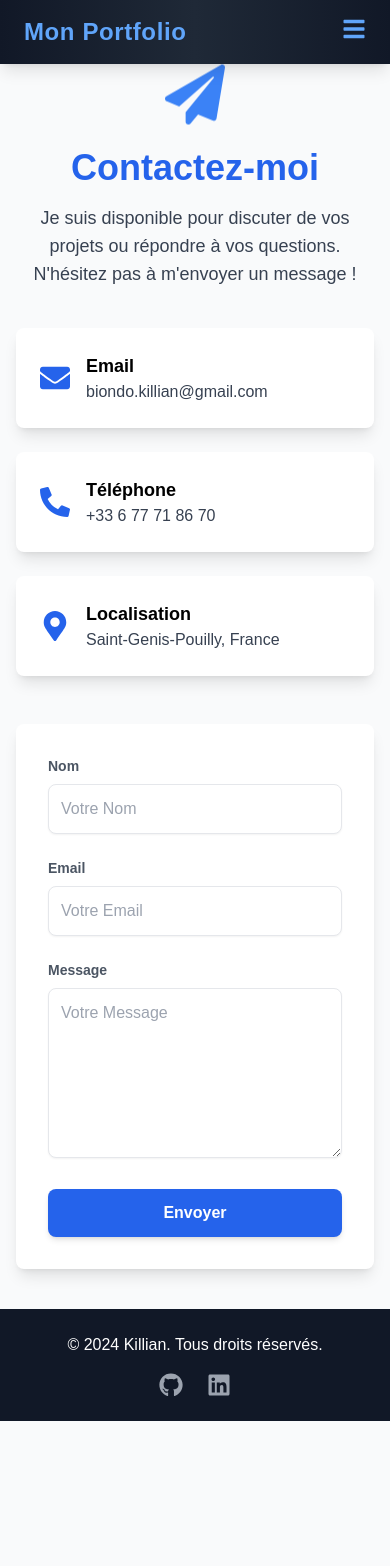
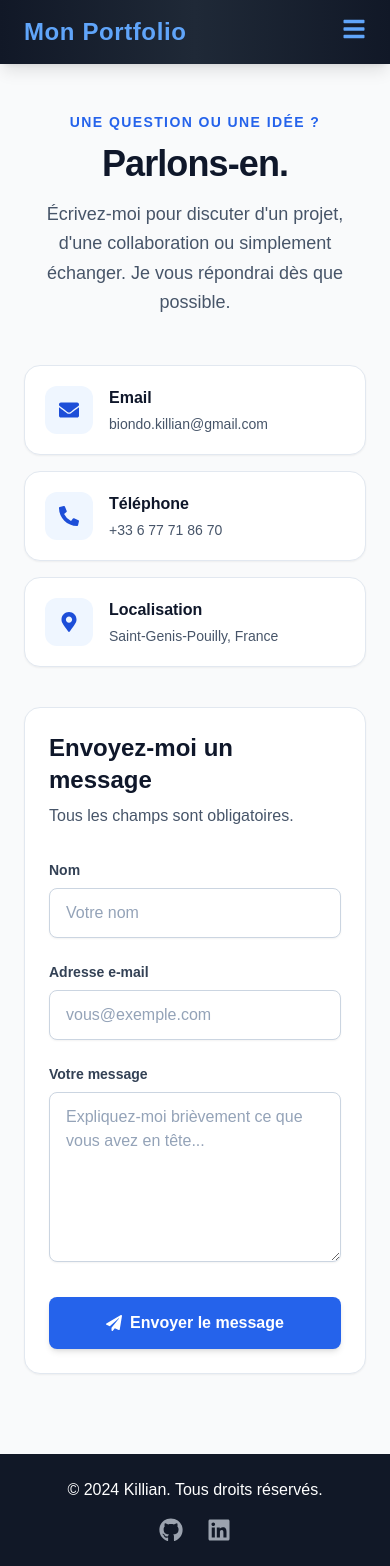
Before and after one commit to killianbiondo/Portfolio_enLigne, a Next.js app in the folder mon-portfolio/: page /contact in a window 390 px wide. Before the commit the page ends 1421 px from the top, so only its background shows below. Built offline with nearby package versions, Linux system fonts and the light colour scheme.

Commit message:
MAJ files

```diff
--- a/mon-portfolio/pages/contact.js
+++ b/mon-portfolio/pages/contact.js
@@ -30,7 +30,7 @@ export default function Contact() {
                 setStatus({ success: false, message: result.message || 'Une erreur est survenue.' });
             }
         } catch (error) {
-            console.error('Error submitting the form:', error);
+            console.error("Erreur lors de l'envoi du formulaire :", error);
             setStatus({ success: false, message: 'Erreur de connexion au serveur.' });
         } finally {
             setIsSubmitting(false);
@@ -40,122 +40,151 @@ export default function Contact() {
     return (
         <div>
             <Header />
-            <main className="container mx-auto px-4 py-10" style={{ paddingTop: '4.5rem' }}>
-                {/* En-tête */}
-                <div className="text-center mb-10">
-                    <FaPaperPlane className="text-blue-500 text-6xl mx-auto mb-4 animate-bounce" />
-                    <h2 className="text-4xl font-extrabold text-blue-600 mb-4">
-                        Contactez-moi
-                    </h2>
-                    <p className="text-lg text-gray-700">
-                        Je suis disponible pour discuter de vos projets ou répondre à vos questions. N'hésitez pas à m'envoyer un message !
+            <main className="container mx-auto max-w-6xl px-6 pb-20 pt-28 lg:px-10">
+                <header className="mb-12 text-center">
+                    <p className="mb-3 text-sm font-semibold uppercase tracking-widest text-blue-600">
+                        Une question ou une idée ?
                     </p>
-                </div>
+                    <h1 className="text-4xl font-extrabold tracking-tight text-slate-900 sm:text-5xl">
+                        Parlons-en.
+                    </h1>
+                    <p className="mx-auto mt-4 max-w-2xl text-lg leading-relaxed text-slate-600">
+                        Écrivez-moi pour discuter d&apos;un projet, d&apos;une collaboration ou simplement échanger.
+                        Je vous répondrai dès que possible.
+                    </p>
+                </header>
 
-                {/* Informations de contact */}
-                <div className="grid grid-cols-1 md:grid-cols-3 gap-6 mb-12">
-                    {/* Carte Email */}
-                    <div className="flex items-center bg-white shadow-lg rounded-lg p-6 hover:shadow-xl transition duration-300">
-                        <FaEnvelope className="text-blue-600 text-3xl mr-4" />
-                        <div>
-                            <h3 className="text-lg font-semibold">Email</h3>
-                            <a href="mailto:biondo.killian@gmail.com" className="text-gray-700 hover:text-blue-500 transition">
+                <section aria-label="Mes coordonnées" className="mb-10 grid gap-4 md:grid-cols-3">
+                    <a
+                        href="mailto:biondo.killian@gmail.com"
+                        className="group flex items-center gap-4 rounded-2xl border border-slate-200 bg-white p-5 shadow-sm transition hover:-translate-y-0.5 hover:border-blue-200 hover:shadow-lg focus:outline-none focus:ring-4 focus:ring-blue-100"
+                    >
+                        <span className="flex h-12 w-12 shrink-0 items-center justify-center rounded-xl bg-blue-50 text-xl text-blue-700">
+                            <FaEnvelope aria-hidden="true" />
+                        </span>
+                        <span className="min-w-0">
+                            <span className="block font-semibold text-slate-900">Email</span>
+                            <span className="mt-1 block break-all text-sm text-slate-600 group-hover:text-blue-700">
                                 biondo.killian@gmail.com
-                            </a>
-                        </div>
+                            </span>
+                        </span>
+                    </a>
+
+                    <a
+                        href="tel:+33677718670"
+                        className="group flex items-center gap-4 rounded-2xl border border-slate-200 bg-white p-5 shadow-sm transition hover:-translate-y-0.5 hover:border-blue-200 hover:shadow-lg focus:outline-none focus:ring-4 focus:ring-blue-100"
+                    >
+                        <span className="flex h-12 w-12 shrink-0 items-center justify-center rounded-xl bg-blue-50 text-xl text-blue-700">
+                            <FaPhoneAlt aria-hidden="true" />
+                        </span>
+                        <span>
+                            <span className="block font-semibold text-slate-900">Téléphone</span>
+                            <span className="mt-1 block text-sm text-slate-600 group-hover:text-blue-700">
+                                +33 6 77 71 86 70
+                            </span>
+                        </span>
+                    </a>
+
+                    <div className="flex items-center gap-4 rounded-2xl border border-slate-200 bg-white p-5 shadow-sm">
+                        <span className="flex h-12 w-12 shrink-0 items-center justify-center rounded-xl bg-blue-50 text-xl text-blue-700">
+                            <FaMapMarkerAlt aria-hidden="true" />
+                        </span>
+                        <span>
+                            <span className="block font-semibold text-slate-900">Localisation</span>
+                            <span className="mt-1 block text-sm text-slate-600">Saint-Genis-Pouilly, France</span>
+                        </span>
+                    </div>
+                </section>
+
+                <form
+                    onSubmit={handleSubmit}
+                    aria-busy={isSubmitting}
+                    className="mx-auto max-w-3xl rounded-2xl border border-slate-200 bg-white p-6 shadow-sm sm:p-9"
+                >
+                    <div className="mb-8">
+                        <h2 className="text-2xl font-bold text-slate-900">Envoyez-moi un message</h2>
+                        <p className="mt-2 text-slate-600">Tous les champs sont obligatoires.</p>
                     </div>
 
-                    {/* Carte Téléphone */}
-                    <div className="flex items-center bg-white shadow-lg rounded-lg p-6 hover:shadow-xl transition duration-300">
-                        <FaPhoneAlt className="text-blue-600 text-3xl mr-4" />
-                        <div>
-                            <h3 className="text-lg font-semibold">Téléphone</h3>
-                            <p className="text-gray-700">+33 6 77 71 86 70</p>
-                        </div>
-                    </div>
-
-                    {/* Carte Localisation */}
-                    <div className="flex items-center bg-white shadow-lg rounded-lg p-6 hover:shadow-xl transition duration-300">
-                        <FaMapMarkerAlt className="text-blue-600 text-3xl mr-4" />
-                        <div>
-                            <h3 className="text-lg font-semibold">Localisation</h3>
-                            <p className="text-gray-700">Saint-Genis-Pouilly, France</p>
-                        </div>
-                    </div>
-                </div>
-
-                {/* Formulaire */}
-                <form
-                    onSubmit={handleSubmit}
-                    className="max-w-2xl mx-auto bg-white shadow-lg rounded-lg p-8 animate-fadeInUp"
-                >
-                    {/* Nom */}
                     <div className="mb-6">
-                        <label htmlFor="name" className="block text-sm font-semibold text-gray-600">
+                        <label htmlFor="name" className="block text-sm font-semibold text-slate-700">
                             Nom
                         </label>
                         <input
                             type="text"
                             id="name"
+                            name="name"
+                            autoComplete="name"
                             value={formData.name}
-                            onChange={(e) => setFormData({ ...formData, name: e.target.value })}
-                            className="w-full mt-2 p-3 border rounded-lg shadow-sm focus:ring focus:ring-blue-300"
-                            placeholder="Votre Nom"
+                            onChange={(e) => {
+                                setFormData({ ...formData, name: e.target.value });
+                                setStatus(null);
+                            }}
+                            className="mt-2 w-full rounded-lg border border-slate-300 px-4 py-3 text-slate-900 shadow-sm outline-none transition placeholder:text-slate-400 focus:border-blue-500 focus:ring-4 focus:ring-blue-100"
+                            placeholder="Votre nom"
                             required
                             maxLength={120}
                         />
                     </div>
 
-                    {/* Email */}
                     <div className="mb-6">
-                        <label htmlFor="email" className="block text-sm font-semibold text-gray-600">
-                            Email
+                        <label htmlFor="email" className="block text-sm font-semibold text-slate-700">
+                            Adresse e-mail
                         </label>
                         <input
                             type="email"
                             id="email"
+                            name="email"
+                            autoComplete="email"
                             value={formData.email}
-                            onChange={(e) => setFormData({ ...formData, email: e.target.value })}
-                            className="w-full mt-2 p-3 border rounded-lg shadow-sm focus:ring focus:ring-blue-300"
-                            placeholder="Votre Email"
+                            onChange={(e) => {
+                                setFormData({ ...formData, email: e.target.value });
+                                setStatus(null);
+                            }}
+                            className="mt-2 w-full rounded-lg border border-slate-300 px-4 py-3 text-slate-900 shadow-sm outline-none transition placeholder:text-slate-400 focus:border-blue-500 focus:ring-4 focus:ring-blue-100"
+                            placeholder="vous@exemple.com"
                             required
                             maxLength={254}
                         />
                     </div>
 
-                    {/* Message */}
-                    <div className="mb-6">
-                        <label htmlFor="message" className="block text-sm font-semibold text-gray-600">
-                            Message
+                    <div className="mb-7">
+                        <label htmlFor="message" className="block text-sm font-semibold text-slate-700">
+                            Votre message
                         </label>
                         <textarea
                             id="message"
+                            name="message"
                             value={formData.message}
-                            onChange={(e) => setFormData({ ...formData, message: e.target.value })}
-                            className="w-full mt-2 p-3 border rounded-lg shadow-sm focus:ring focus:ring-blue-300"
+                            onChange={(e) => {
+                                setFormData({ ...formData, message: e.target.value });
+                                setStatus(null);
+                            }}
+                            className="mt-2 w-full resize-y rounded-lg border border-slate-300 px-4 py-3 text-slate-900 shadow-sm outline-none transition placeholder:text-slate-400 focus:border-blue-500 focus:ring-4 focus:ring-blue-100"
                             rows="6"
-                            placeholder="Votre Message"
+                            placeholder="Expliquez-moi brièvement ce que vous avez en tête..."
                             required
                             maxLength={5000}
-                        ></textarea>
+                        />
                     </div>
 
-                    {/* Bouton d'envoi */}
                     <button
                         type="submit"
                         disabled={isSubmitting}
-                        className="w-full bg-blue-600 hover:bg-blue-700 disabled:opacity-60 disabled:cursor-not-allowed text-white font-bold py-3 rounded-lg shadow-md transition duration-300"
+                        className="inline-flex w-full items-center justify-center gap-2 rounded-lg bg-blue-600 px-6 py-3.5 font-semibold text-white shadow-md transition hover:bg-blue-700 focus:outline-none focus:ring-4 focus:ring-blue-200 disabled:cursor-not-allowed disabled:opacity-60"
                     >
-                        {isSubmitting ? 'Envoi en cours...' : 'Envoyer'}
+                        <FaPaperPlane aria-hidden="true" />
+                        {isSubmitting ? 'Envoi en cours...' : 'Envoyer le message'}
                     </button>
 
-                    {/* Message de statut */}
                     {status && (
                         <p
-                            role="status"
-                            aria-live="polite"
-                            className={`mt-4 text-center font-medium ${
-                                status.success ? 'text-green-500' : 'text-red-500'
+                            role={status.success ? 'status' : 'alert'}
+                            aria-live={status.success ? 'polite' : 'assertive'}
+                            className={`mt-5 rounded-lg px-4 py-3 text-center font-medium ${
+                                status.success
+                                    ? 'border border-emerald-200 bg-emerald-50 text-emerald-800'
+                                    : 'border border-red-200 bg-red-50 text-red-800'
                             }`}
                         >
                             {status.message}
```
Also changed, not shown: mon-portfolio/pages/parcours.js (+103 -76 lines).
